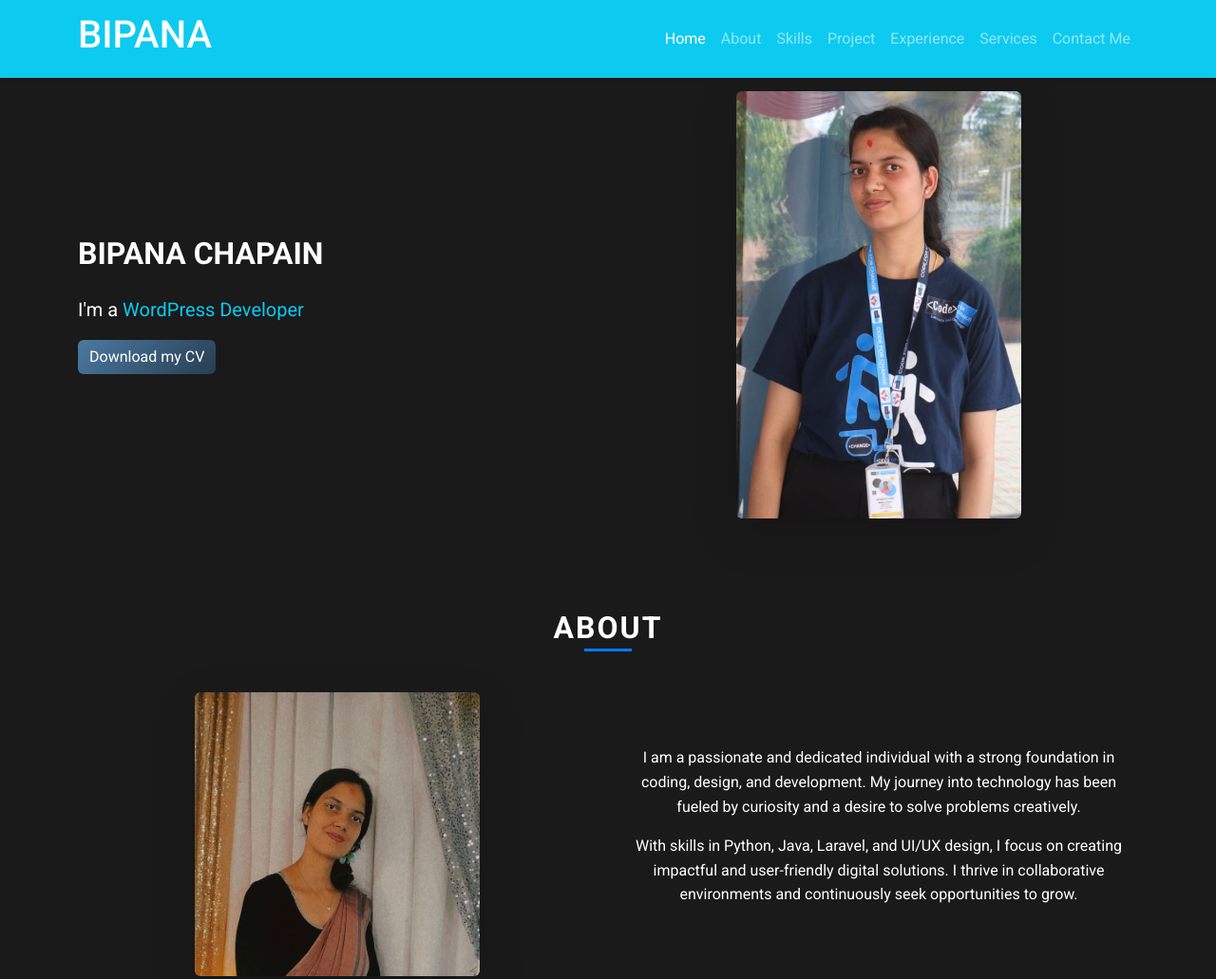
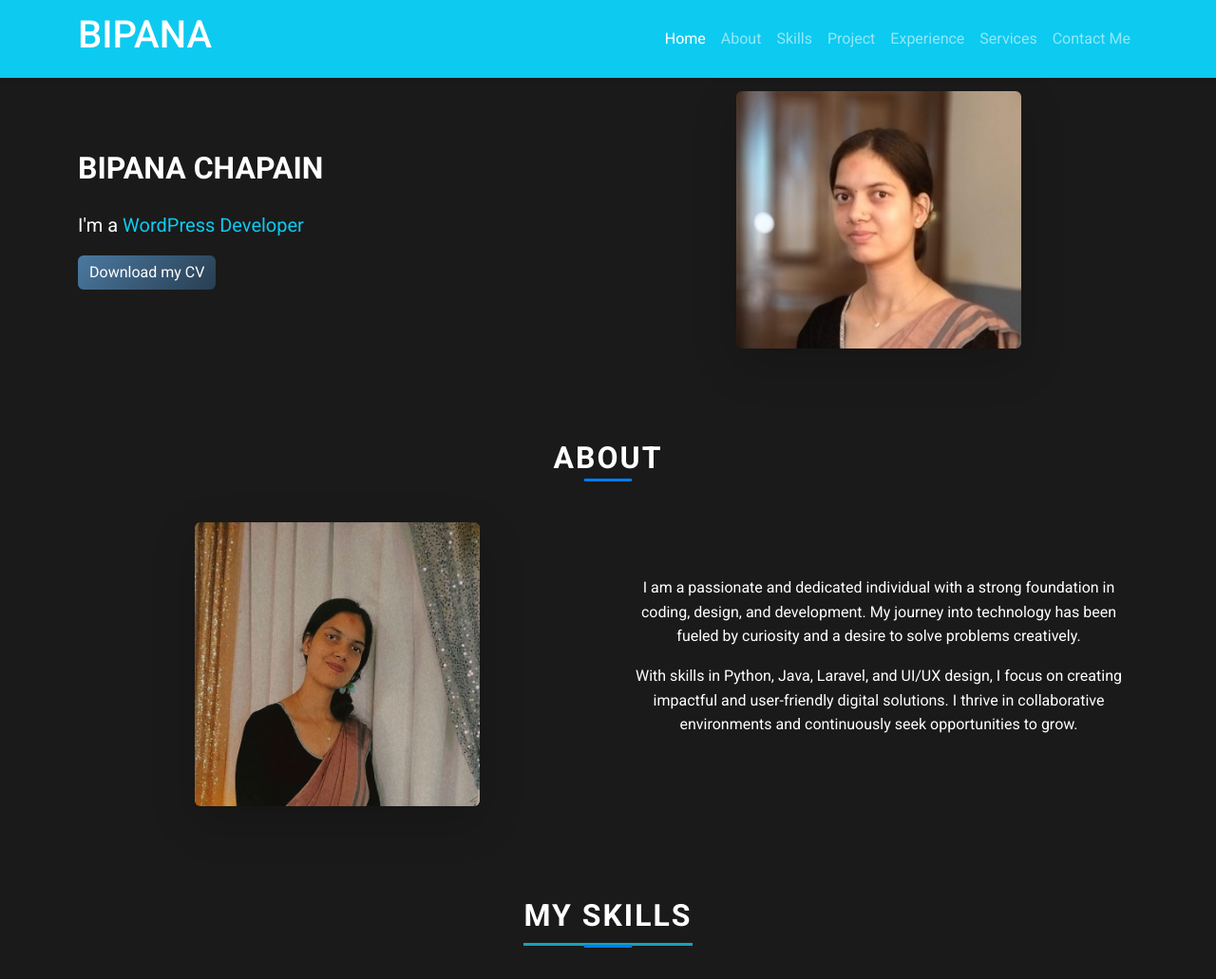
Before and after one commit to Chapainbipana/my-protfolio, a plain HTML site: page index.html in a window 1280 px wide. Shown: the top 1031 px of the page at 95% size. Drawn offline with nearby package versions, Linux system fonts and the light colour scheme.

Commit message:
update the skill

```diff
--- a/index.html
+++ b/index.html
@@ -5,6 +5,9 @@
     <meta name="viewport" content="width=device-width, initial-scale=1.0">
     <meta name="google-site-verification" content="bUySWxYSWhPtRWrN28fKrjTXIOX6_ozEHjV_F6JrsHo" />
     <title>Bipana Chapain </title>
+
+        <link rel="icon" href="assets/img/bipana_chapain.jpg" type="image/png">
+
     <!-- AOS CSS -->
     <link href="https://cdn.jsdelivr.net/npm/aos@2.3.4/dist/aos.css" rel="stylesheet">
     <link rel="stylesheet" href="https://cdn.jsdelivr.net/gh/devicons/devicon@v2.15.1/devicon.min.css">
@@ -127,9 +130,9 @@
                 </div>
 
                 <div class="col-md-6 text-center py-5"> <!-- Center image if needed -->
-                    <img src="assets/img/bipanachapain.jpg"
+                    <img src="assets/img/hello.jpg"
                          class="img-fluid rounded shadow-lg auto-scroll"
-                         alt="My Profile Image"
+                         alt="Bipana_chapain"
                          style="max-width: 300px;">
                 </div>
             </div>
@@ -520,6 +523,8 @@ function forceDownload() {
     duration: 10, // animation duration in ms
     once: true      // animation happens only once
   });
+  </script>
+
     <script src="https://cdn.jsdelivr.net/npm/bootstrap@5.3.0/dist/js/bootstrap.bundle.min.js"></script>
     <!-- AOS JS -->
 <script src="https://cdn.jsdelivr.net/npm/aos@2.3.4/dist/aos.js"></script>
```
Also changed, not shown: assets/img/hello.jpg (added).
